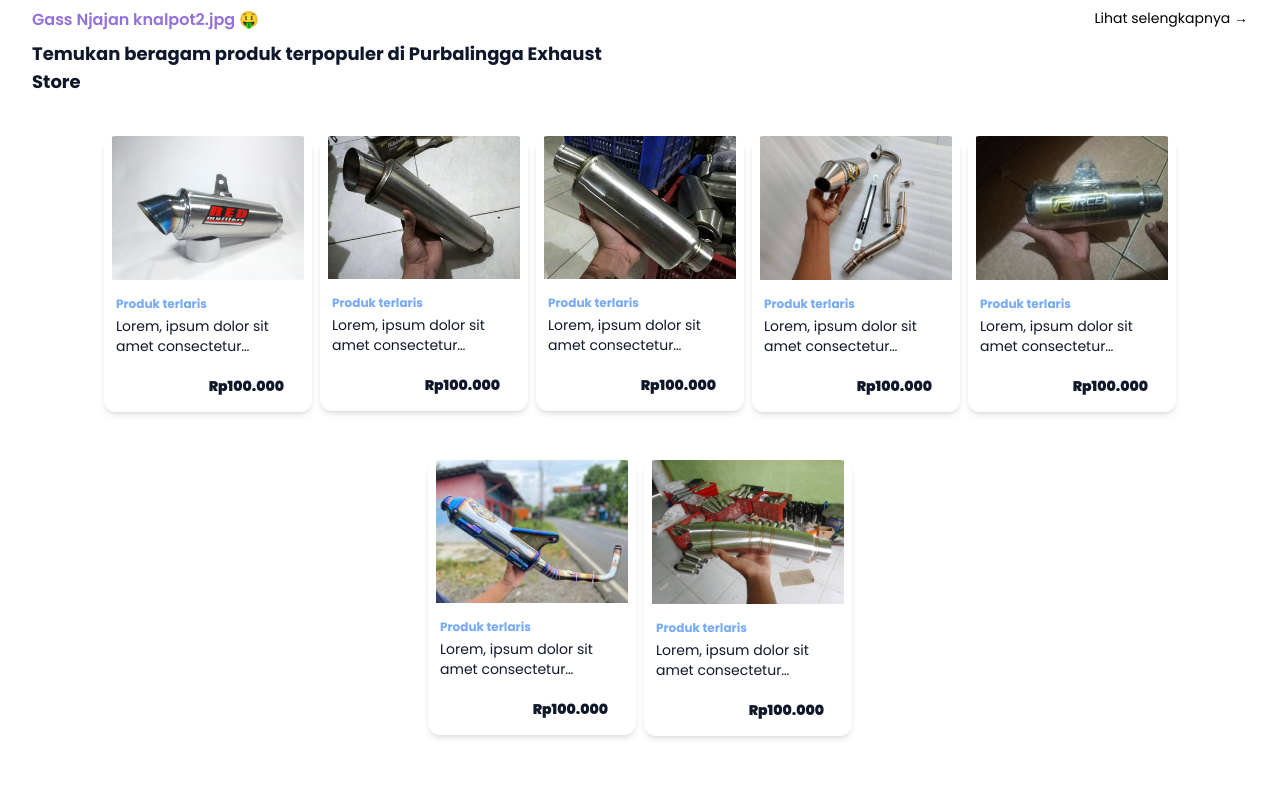
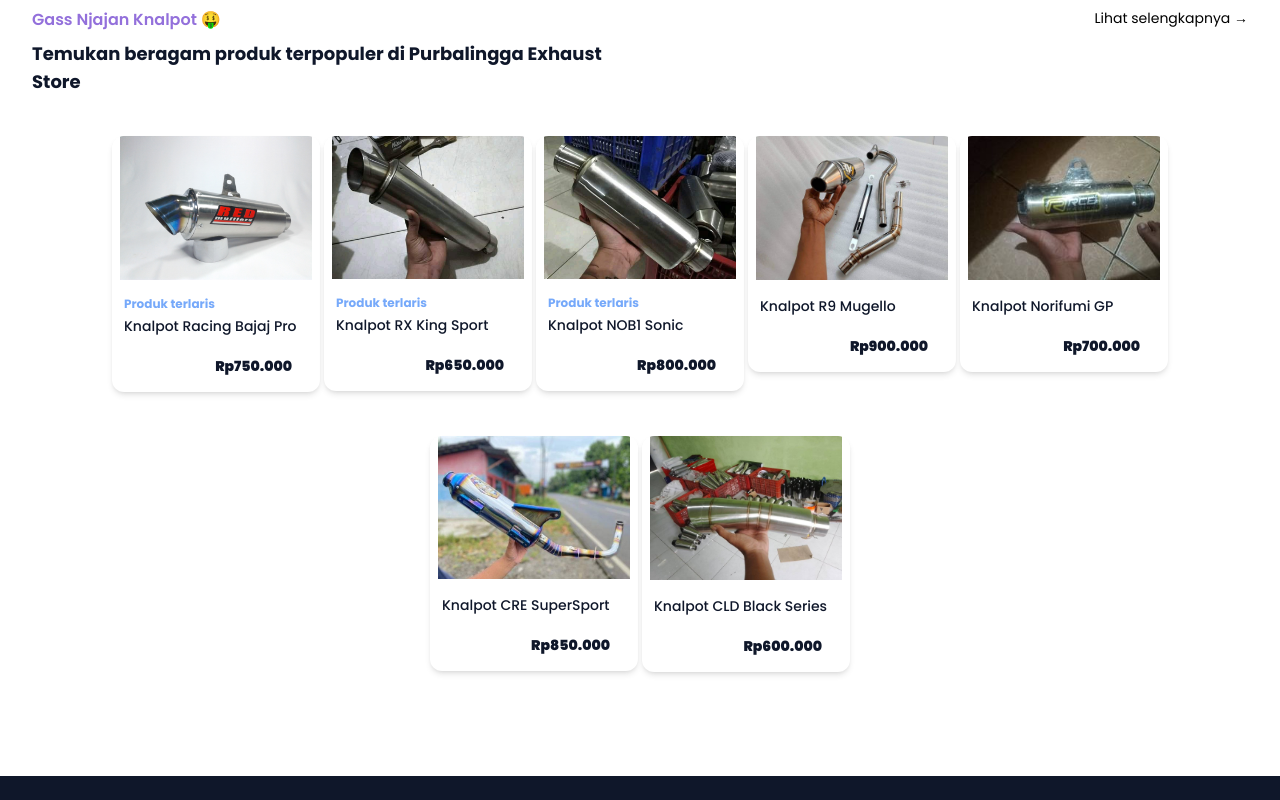
Before and after one commit to JackBerck/purbalingga-exhaust-store, a website: page product.html in a window 1280 px wide. Shown: the part 520-1320 px from the top of the page. Drawn offline with nearby package versions, Linux system fonts and the light colour scheme; a web font is replaced by a local one.

Commit message:
docs: finalization of product page

```diff
--- a/product.html
+++ b/product.html
@@ -46,7 +46,7 @@
         <div class="flex items-center justify-between relative">
           <div class="px-4">
             <a
-              href="./index.html/#hero"
+              href="./index.html#hero"
               class="font-bold text-lg text-primary block py-6 font-kodemono"
               >Lapak Knalpot</a
             >
@@ -70,27 +70,27 @@
             </button>
             <nav
               id="nav-menu"
-              class="hidden absolute py-5 bg-white rounded-lg w-full right-0 left-0 top-full lg:block lg:static lg:bg-transparent lg:max-w-full lg:shadow-none lg:rounded-none"
+              class="hidden absolute py-5 bg-white rounded-lg w-full right-0 left-0 top-full lg:block lg:static lg:bg-transparent lg:max-w-full lg:rounded-none"
             >
               <ul class="block lg:flex">
                 <li class="group flex items-center">
                   <a
                     href="./index.html#hero"
-                    class="flex text-dark py-2 mx-8 text-sm group-hover:text-primary dark:text-white"
+                    class="flex text-dark py-2 mx-8 text-sm group-hover:text-primary"
                     >Beranda</a
                   >
                 </li>
                 <li class="group flex items-center">
                   <a
                     href="./products.html"
-                    class="flex text-dark py-2 mx-8 text-sm group-hover:text-primary dark:text-white"
+                    class="flex text-dark py-2 mx-8 text-sm group-hover:text-primary"
                     >Cari Knalpot</a
                   >
                 </li>
                 <li class="group flex items-center">
                   <a
                     href="./help-and-support.html"
-                    class="flex text-dark py-2 mx-8 text-sm group-hover:text-primary dark:text-white"
+                    class="flex text-dark py-2 mx-8 text-sm group-hover:text-primary"
                     >Bantuan dan Dukungan</a
                   >
                 </li>
@@ -129,20 +129,20 @@
                       </button>
                       <div
                         id="profile-menu"
-                        class="hidden w-[100px] absolute px-4 py-2 bg-white shadow-lg rounded-lg top-full dark:bg-dark dark:shadow-slate-500 dark:shadow-sm"
+                        class="hidden w-[100px] absolute px-4 py-2 bg-white shadow-lg rounded-lg top-full"
                       >
                         <ul class="block">
-                          <li class="group">
+                          <li class="group my-1">
                             <a
                               href="./sign-in.html"
-                              class="text-dark hover:text-primary py-2 text-sm dark:text-white"
+                              class="text-dark hover:text-primary text-sm"
                               >Masuk</a
                             >
                           </li>
-                          <li class="group">
+                          <li class="group my-1">
                             <a
                               href="./sign-up.html"
-                              class="text-dark py-2 text-sm hover:text-primary dark:text-white"
+                              class="text-dark text-sm hover:text-primary"
                               >Daftar</a
                             >
                           </li>
@@ -150,9 +150,11 @@
                       </div>
                     </div>
                     <button type="button">
-                      <i
-                        class="fa-solid fa-cart-shopping text-xl hover:text-primary"
-                      ></i>
+                      <a href="cart.html">
+                        <i
+                          class="fa-solid fa-cart-shopping text-xl hover:text-primary"
+                        ></i
+                      ></a>
                     </button>
                   </div>
                 </li>
@@ -166,7 +168,7 @@
     <!-- Hero Slider Section Start -->
     <div
       id="default-carousel"
-      class="relative max-w-full mt-16 xs:h-[108px] sm:h-48 md:h-72 lg:h-96 md:mt-20 mx-auto"
+      class="relative max-w-full mt-20 xs:h-[108px] sm:h-48 md:h-72 lg:h-96 md:mt-20 mx-auto"
       data-carousel="slide"
     >
       <!-- Carousel wrapper -->
@@ -284,7 +286,7 @@
       >
         <div class="max-w-xl">
           <h4 class="font-semibold text-primary mb-2 text-md">
-            Gass Njajan knalpot2.jpg 🤑
+            Gass Njajan Knalpot 🤑
           </h4>
           <h2 class="font-bold text-dark text-lg md:text-2xl mb-4">
             Temukan beragam produk terpopuler di Purbalingga Exhaust Store
@@ -294,8 +296,8 @@
           <a href="#" class="hover:text-primary">Lihat selengkapnya →</a>
         </div>
       </div>
-      <div class="flex flex-wrap justify-center gap-2">
-        <div class="xs:w-1/2 md:w-1/4 lg:w-1/5 xl:w-1/6">
+      <div class="flex flex-wrap justify-center md:gap-1">
+        <div class="xs:w-1/2 sm:w-1/3 md:w-1/4 lg:w-1/5 xl:w-1/6">
           <a href="">
             <div
               class="bg-white rounded-xl overflow-hidden shadow-md mb-10 px-2"
@@ -310,21 +312,20 @@
                   Produk terlaris
                 </p>
                 <p
-                  class="block mb-3 line-clamp-2-fix text-dark text-xs md:text-sm hover:text-secondary transition duration-100"
+                  class="block font-medium mb-3 line-clamp-2-fix text-dark text-xs md:text-sm lg:text-base hover:text-secondary transition duration-100"
                 >
-                  Lorem, ipsum dolor sit amet consectetur adipisicing elit.
-                  Incidunt, ratione
+                  Knalpot Racing Bajaj Pro
                 </p>
                 <p
                   class="font-black text-sm md:text-md text-dark pt-2 px-4 rounded-lg hover:opacity-80 transition duration-100 self-end"
                 >
-                  Rp100.000
+                  Rp750.000
                 </p>
               </div>
             </div></a
           >
         </div>
-        <div class="xs:w-1/2 md:w-1/4 lg:w-1/5 xl:w-1/6">
+        <div class="xs:w-1/2 sm:w-1/3 md:w-1/4 lg:w-1/5 xl:w-1/6">
           <a href="">
             <div
               class="bg-white rounded-xl overflow-hidden shadow-md mb-10 px-2"
@@ -339,21 +340,20 @@
                   Produk terlaris
                 </p>
                 <p
-                  class="block mb-3 line-clamp-2-fix text-dark text-xs md:text-sm hover:text-secondary transition duration-100"
+                  class="block mb-3 line-clamp-2-fix text-dark text-xs md:text-sm lg:text-base font-medium hover:text-secondary transition duration-100"
                 >
-                  Lorem, ipsum dolor sit amet consectetur adipisicing elit.
-                  Incidunt, ratione
+                  Knalpot RX King Sport
                 </p>
                 <p
                   class="font-black text-sm md:text-md text-dark pt-2 px-4 rounded-lg hover:opacity-80 transition duration-100 self-end"
                 >
-                  Rp100.000
+                  Rp650.000
                 </p>
               </div>
             </div></a
           >
         </div>
-        <div class="xs:w-1/2 md:w-1/4 lg:w-1/5 xl:w-1/6">
+        <div class="xs:w-1/2 sm:w-1/3 md:w-1/4 lg:w-1/5 xl:w-1/6">
           <a href="">
             <div
               class="bg-white rounded-xl overflow-hidden shadow-md mb-10 px-2"
@@ -368,21 +368,20 @@
                   Produk terlaris
                 </p>
                 <p
-                  class="block mb-3 line-clamp-2-fix text-dark text-xs md:text-sm hover:text-secondary transition duration-100"
+                  class="block mb-3 line-clamp-2-fix text-dark text-xs md:text-sm lg:text-base font-medium hover:text-secondary transition duration-100"
                 >
-                  Lorem, ipsum dolor sit amet consectetur adipisicing elit.
-                  Incidunt, ratione
+                  Knalpot NOB1 Sonic
                 </p>
                 <p
                   class="font-black text-sm md:text-md text-dark pt-2 px-4 rounded-lg hover:opacity-80 transition duration-100 self-end"
                 >
-                  Rp100.000
+                  Rp800.000
                 </p>
               </div>
             </div></a
           >
         </div>
-        <div class="xs:w-1/2 md:w-1/4 lg:w-1/5 xl:w-1/6">
+        <div class="xs:w-1/2 sm:w-1/3 md:w-1/4 lg:w-1/5 xl:w-1/6">
           <a href="">
             <div
               class="bg-white rounded-xl overflow-hidden shadow-md mb-10 px-2"
@@ -393,25 +392,21 @@
                 class="w-full object-cover"
               />
               <div class="py-4 px-1 flex flex-col">
-                <p class="text-blue-400 text-xs mb-1 font-bold">
-                  Produk terlaris
-                </p>
                 <p
-                  class="block mb-3 line-clamp-2-fix text-dark text-xs md:text-sm hover:text-secondary transition duration-100"
+                  class="block mb-3 line-clamp-2-fix text-dark text-xs md:text-sm lg:text-base font-medium hover:text-secondary transition duration-100"
                 >
-                  Lorem, ipsum dolor sit amet consectetur adipisicing elit.
-                  Incidunt, ratione
+                  Knalpot R9 Mugello
                 </p>
                 <p
                   class="font-black text-sm md:text-md text-dark pt-2 px-4 rounded-lg hover:opacity-80 transition duration-100 self-end"
                 >
-                  Rp100.000
+                  Rp900.000
                 </p>
               </div>
             </div></a
           >
         </div>
-        <div class="xs:w-1/2 md:w-1/4 lg:w-1/5 xl:w-1/6">
+        <div class="xs:w-1/2 sm:w-1/3 md:w-1/4 lg:w-1/5 xl:w-1/6">
           <a href="">
             <div
               class="bg-white rounded-xl overflow-hidden shadow-md mb-10 px-2"
@@ -422,25 +417,21 @@
                 class="w-full object-cover"
               />
               <div class="py-4 px-1 flex flex-col">
-                <p class="text-blue-400 text-xs mb-1 font-bold">
-                  Produk terlaris
-                </p>
                 <p
-                  class="block mb-3 line-clamp-2-fix text-dark text-xs md:text-sm hover:text-secondary transition duration-100"
+                  class="block mb-3 line-clamp-2-fix text-dark text-xs md:text-sm lg:text-base font-medium hover:text-secondary transition duration-100"
                 >
-                  Lorem, ipsum dolor sit amet consectetur adipisicing elit.
-                  Incidunt, ratione
+                  Knalpot Norifumi GP
                 </p>
                 <p
                   class="font-black text-sm md:text-md text-dark pt-2 px-4 rounded-lg hover:opacity-80 transition duration-100 self-end"
                 >
-                  Rp100.000
+                  Rp700.000
                 </p>
               </div>
             </div></a
           >
         </div>
-        <div class="xs:w-1/2 md:w-1/4 lg:w-1/5 xl:w-1/6">
+        <div class="xs:w-1/2 sm:w-1/3 md:w-1/4 lg:w-1/5 xl:w-1/6">
           <a href="">
             <div
               class="bg-white rounded-xl overflow-hidden shadow-md mb-10 px-2"
@@ -451,25 +442,21 @@
                 class="w-full object-cover"
               />
               <div class="py-4 px-1 flex flex-col">
-                <p class="text-blue-400 text-xs mb-1 font-bold">
-                  Produk terlaris
-                </p>
                 <p
-                  class="block mb-3 line-clamp-2-fix text-dark text-xs md:text-sm hover:text-secondary transition duration-100"
+                  class="block mb-3 line-clamp-2-fix text-dark text-xs md:text-sm lg:text-base font-medium hover:text-secondary transition duration-100"
                 >
-                  Lorem, ipsum dolor sit amet consectetur adipisicing elit.
-                  Incidunt, ratione
+                  Knalpot CRE SuperSport
                 </p>
                 <p
                   class="font-black text-sm md:text-md text-dark pt-2 px-4 rounded-lg hover:opacity-80 transition duration-100 self-end"
                 >
-                  Rp100.000
+                  Rp850.000
                 </p>
               </div>
             </div></a
           >
         </div>
-        <div class="xs:w-1/2 md:w-1/4 lg:w-1/5 xl:w-1/6">
+        <div class="xs:w-1/2 sm:w-1/3 md:w-1/4 lg:w-1/5 xl:w-1/6">
           <a href="">
             <div
               class="bg-white rounded-xl overflow-hidden shadow-md mb-10 px-2"
@@ -480,19 +467,15 @@
                 class="w-full object-cover"
               />
               <div class="py-4 px-1 flex flex-col">
-                <p class="text-blue-400 text-xs mb-1 font-bold">
-                  Produk terlaris
-                </p>
                 <p
-                  class="block mb-3 line-clamp-2-fix text-dark text-xs md:text-sm hover:text-secondary transition duration-100"
+                  class="block mb-3 line-clamp-2-fix text-dark text-xs md:text-sm lg:text-base font-medium hover:text-secondary transition duration-100"
                 >
-                  Lorem, ipsum dolor sit amet consectetur adipisicing elit.
-                  Incidunt, ratione
+                  Knalpot CLD Black Series
                 </p>
                 <p
                   class="font-black text-sm md:text-md text-dark pt-2 px-4 rounded-lg hover:opacity-80 transition duration-100 self-end"
                 >
-                  Rp100.000
+                  Rp600.000
                 </p>
               </div>
             </div></a
```
Also changed, not shown: src/css/output.css.
